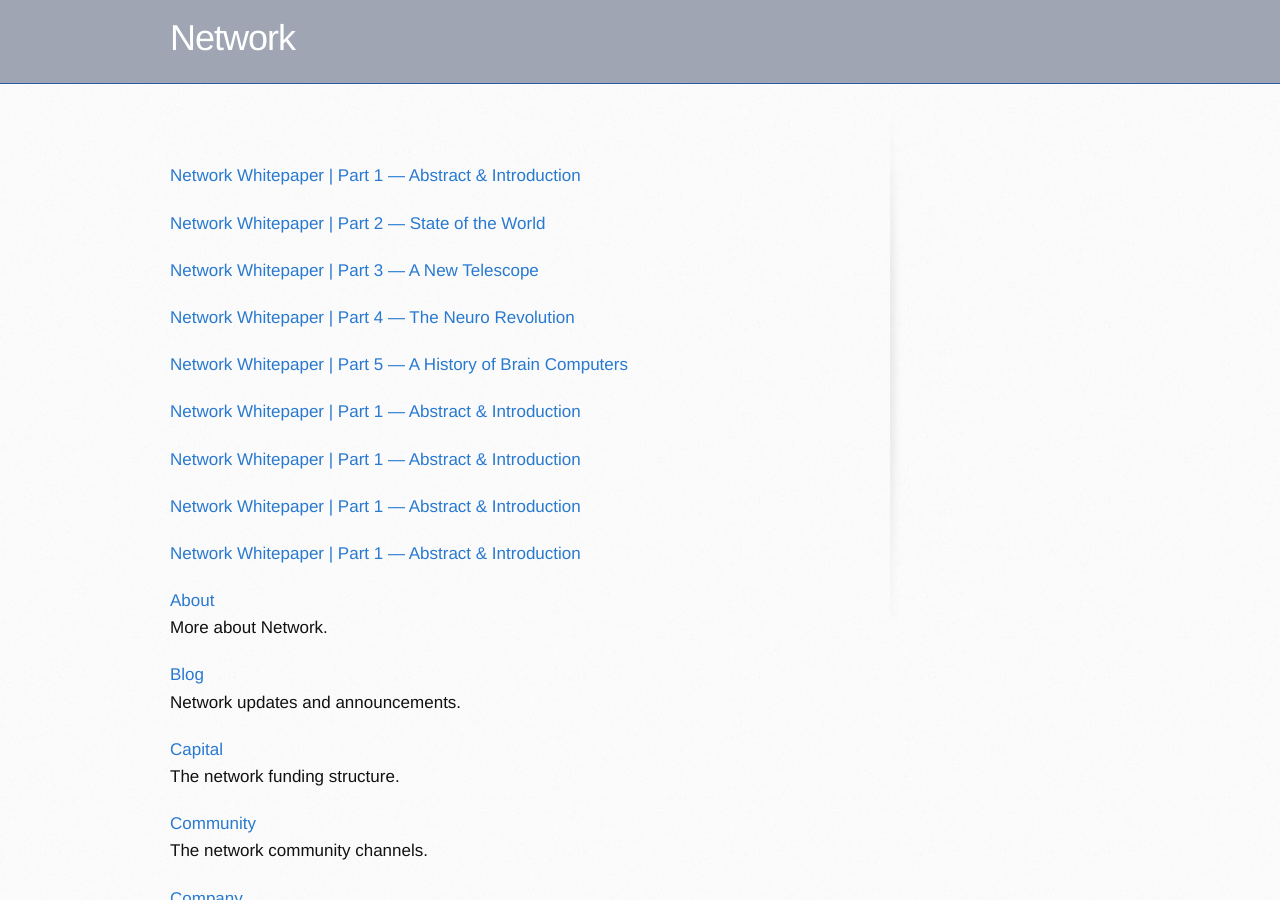
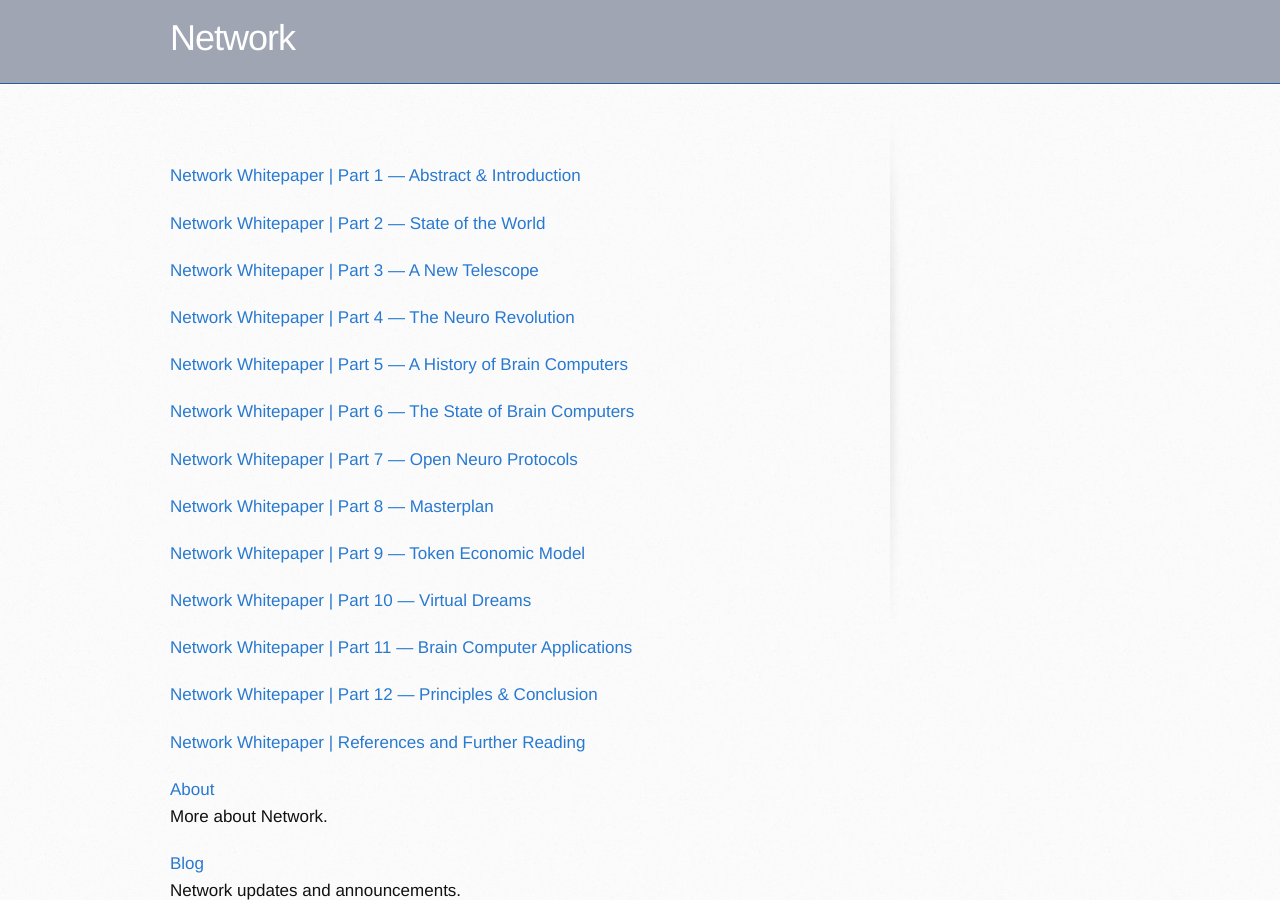
Before and after one commit to networkf/network.github.io, a Jekyll site: the page built from index.md, in a window 1280 px wide and 900 px high. Built offline with Jekyll 4.4.1, drawn with Linux system fonts in a browser that asks for light colours; some web fonts are replaced; our own code applies the rules of GitHub Pages for plain Markdown files; the repository's description, which GitHub fills in, is left out.

Commit message:
Update index.md

```diff
--- a/index.md
+++ b/index.md
@@ -23,16 +23,28 @@ layout: default
 [Network Whitepaper | Part 5 — A History of Brain Computers](/whitepaper21part5)
 <br>
 
-[Network Whitepaper | Part 1 — Abstract & Introduction](/whitepaper21part1)
+[Network Whitepaper | Part 6 — The State of Brain Computers](/whitepaper21part6)
 <br>
 
-[Network Whitepaper | Part 1 — Abstract & Introduction](/whitepaper21part1)
+[Network Whitepaper | Part 7 — Open Neuro Protocols](/whitepaper21part7)
 <br>
 
-[Network Whitepaper | Part 1 — Abstract & Introduction](/whitepaper21part1)
+[Network Whitepaper | Part 8 — Masterplan](/whitepaper21part8)
 <br>
 
-[Network Whitepaper | Part 1 — Abstract & Introduction](/whitepaper21part1)
+[Network Whitepaper | Part 9 — Token Economic Model](/whitepaper21part9)
+<br>
+
+[Network Whitepaper | Part 10 — Virtual Dreams](/whitepaper21part10)
+<br>
+
+[Network Whitepaper | Part 11 — Brain Computer Applications](/whitepaper21part11)
+<br>
+
+[Network Whitepaper | Part 12 — Principles & Conclusion](/whitepaper21part12)
+<br>
+
+[Network Whitepaper | References and Further Reading](/whitepaper21references)
 <br>
 
 
```
